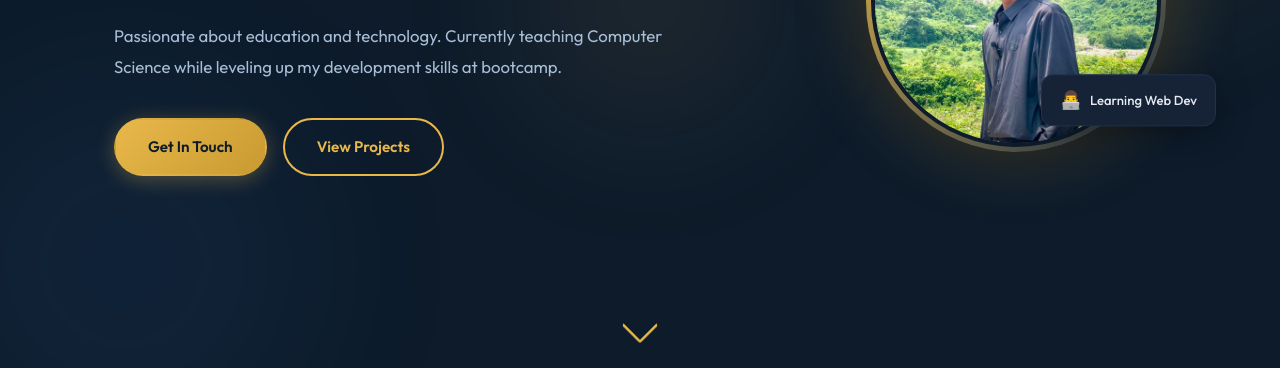
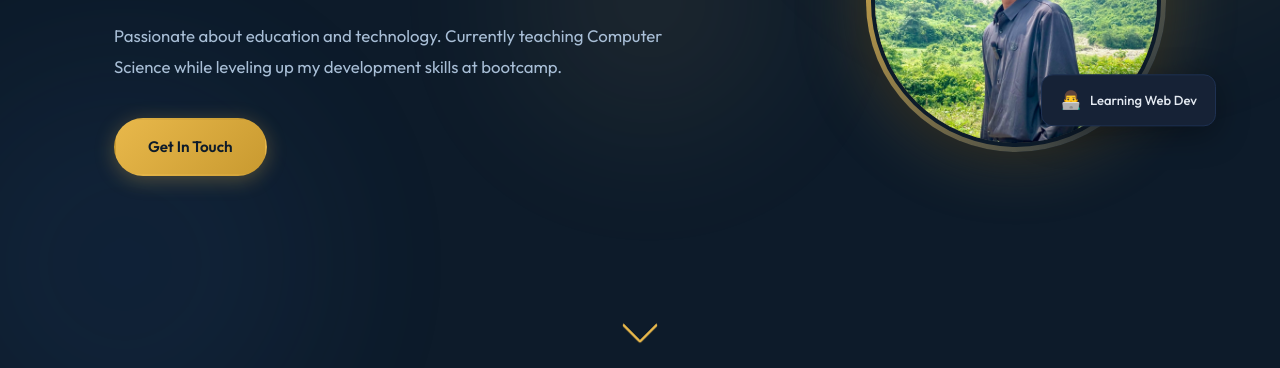
Before and after one commit to roshanydv5691/myportfolio, a plain HTML site: page index.html in a window 1280 px wide. Shown: the part 432-800 px from the top of the page. Drawn offline with nearby package versions, Linux system fonts and the light colour scheme.

Commit message:
Update index.html

```diff
--- a/index.html
+++ b/index.html
@@ -52,7 +52,6 @@
         </p>
         <div class="hero-cta animate-in delay-4">
           <a href="#contact" class="btn btn-primary" id="hero-contact-btn">Get In Touch</a>
-          <a href="#projects" class="btn btn-outline" id="hero-projects-btn">View Projects</a>
         </div>
       </div>
       <div class="hero-image animate-in delay-2">
```
